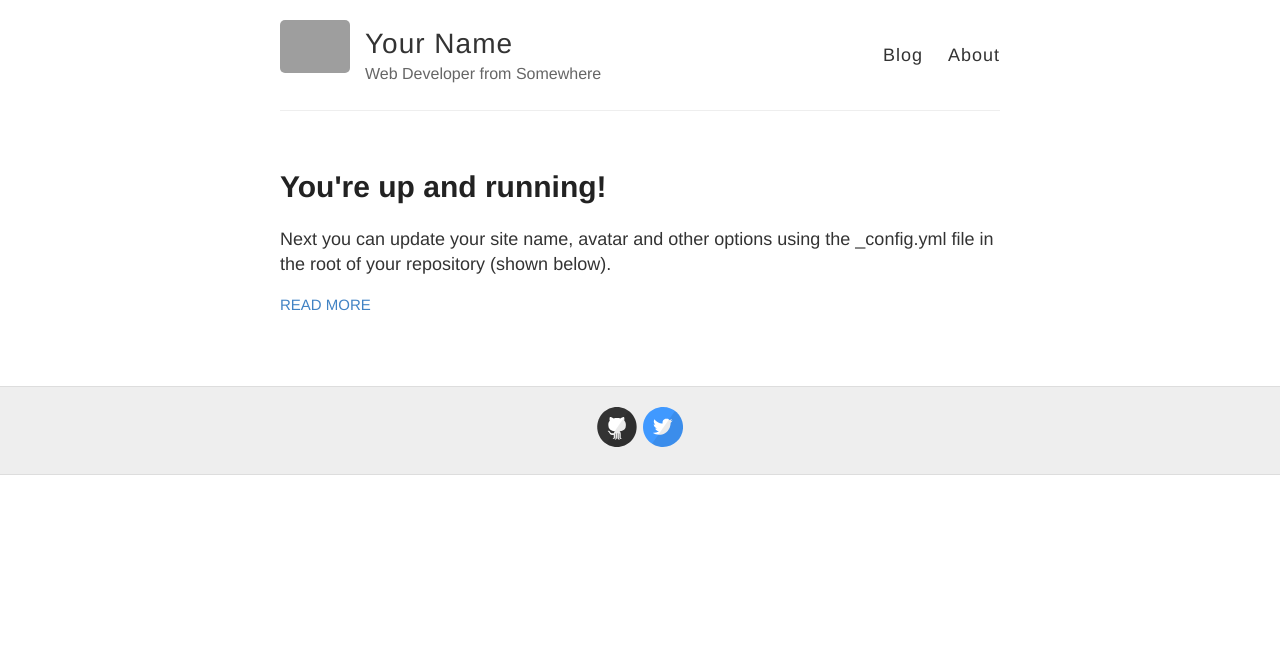
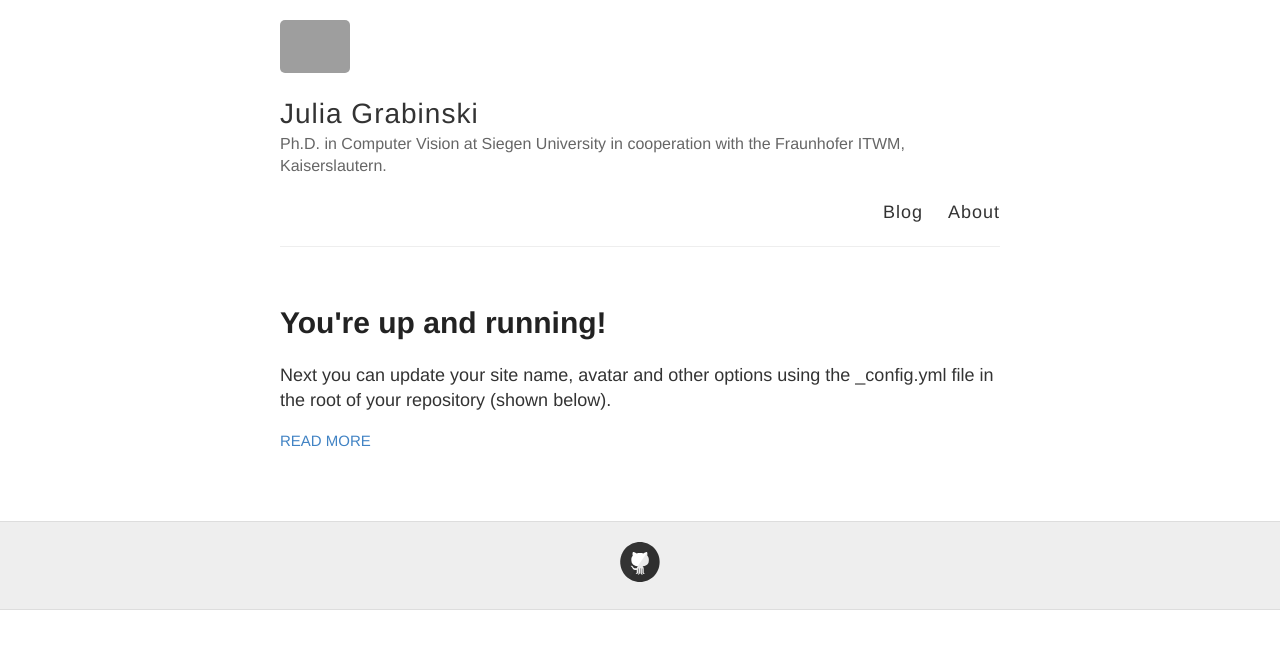
Before and after one commit to GeJulia/gejulia.github.io, a Jekyll site: the page built from index.html, in a window 1280 px wide. Shown: the top 649 px of the page. Built offline with Jekyll 4.4.1, drawn with Linux system fonts in a browser that asks for light colours; grey boxes are pictures that could not be loaded.

Commit message:
Update _config.yml

```diff
--- a/_config.yml
+++ b/_config.yml
@@ -3,10 +3,10 @@
 #
 
 # Name of your site (displayed in the header)
-name: Your Name
+name: Julia Grabinski
 
 # Short bio or description (displayed in the header)
-description: Web Developer from Somewhere
+description: Ph.D. in Computer Vision at Siegen University in cooperation with the Fraunhofer ITWM, Kaiserslautern.
 
 # URL of your avatar or profile pic (you could use your GitHub profile pic)
 avatar: https://raw.githubusercontent.com/barryclark/jekyll-now/master/images/jekyll-logo.png
@@ -21,15 +21,13 @@ footer-links:
   email:
   facebook:
   flickr:
-  github: barryclark/jekyll-now
+  github: gejulia
   instagram:
   linkedin:
   pinterest:
   rss: # just type anything here for a working RSS icon
-  twitter: jekyllrb
-  stackoverflow: # your stackoverflow profile, e.g. "users/50476/bart-kiers"
-  youtube: # channel/<your_long_string> or user/<user-name>
-  googleplus: # anything in your profile username that comes after plus.google.com/
+  twitter:
+
 
 
 # Enter your Disqus shortname (not your username) to enable commenting on posts
```
